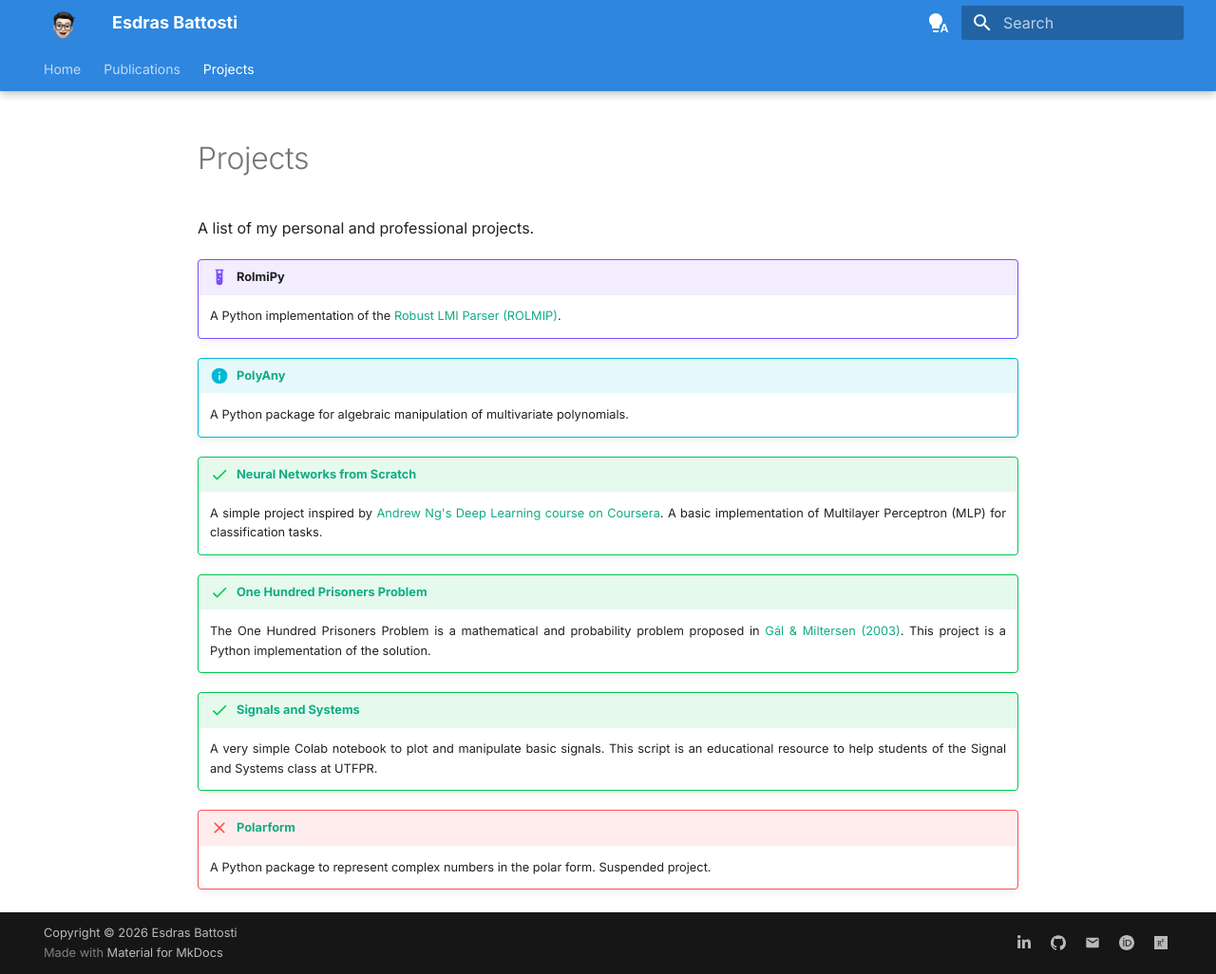
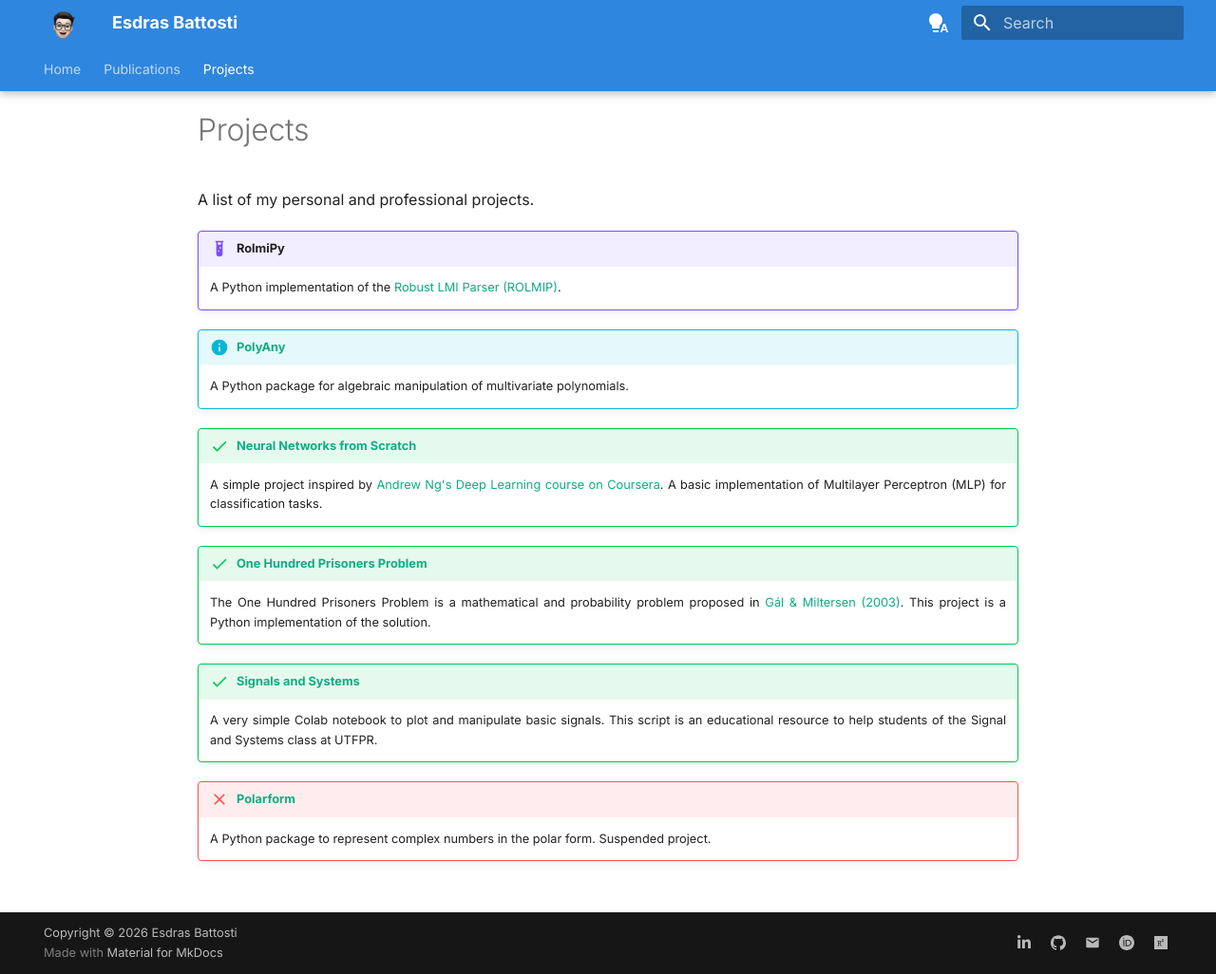
Before and after one commit to ximiraxelo/ximiraxelo.github.io, an MkDocs documentation site: the page built from docs/projects.md, in a window 1280 px wide and 1026 px high. Shown: the whole window at 95% size. Built offline with MkDocs 1.6.1 and Material for MkDocs 9.7.7, drawn with Linux system fonts in a browser that asks for light colours.

```diff
--- a/docs/css/extra.css
+++ b/docs/css/extra.css
@@ -32,6 +32,11 @@
 
 .md-main__inner.md-grid {
   max-width: 70vw;
+  margin-top: 0;
+}
+
+.md-header__source {
+  width: 0;
 }
 
 @media (max-width: 800px) {
@@ -64,7 +69,7 @@
   width: 100vw;
   position: relative;
   margin-left: calc(50% - 50vw);
-  transform: translateY(-0.5em);
+  transform: translateY(-1.5em);
   min-height: 90vh;
   box-sizing: border-box;
   border-bottom: thick solid var(--md-typeset-a-color);
@@ -134,7 +139,6 @@
 
 .md-typeset .md-button--primary {
   background-color: var(--md-typeset-a-color);
-  border-radius: 0.3rem;
   border-color: var(--md-typeset-a-color);
 }
 
```
Also changed, not shown: docs/index.md (+1 -2 lines), 1 other file.
